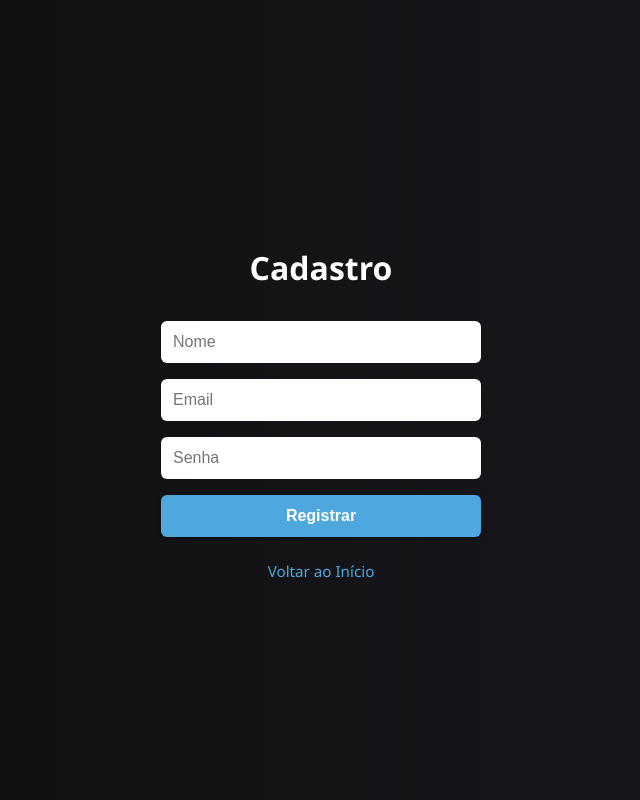
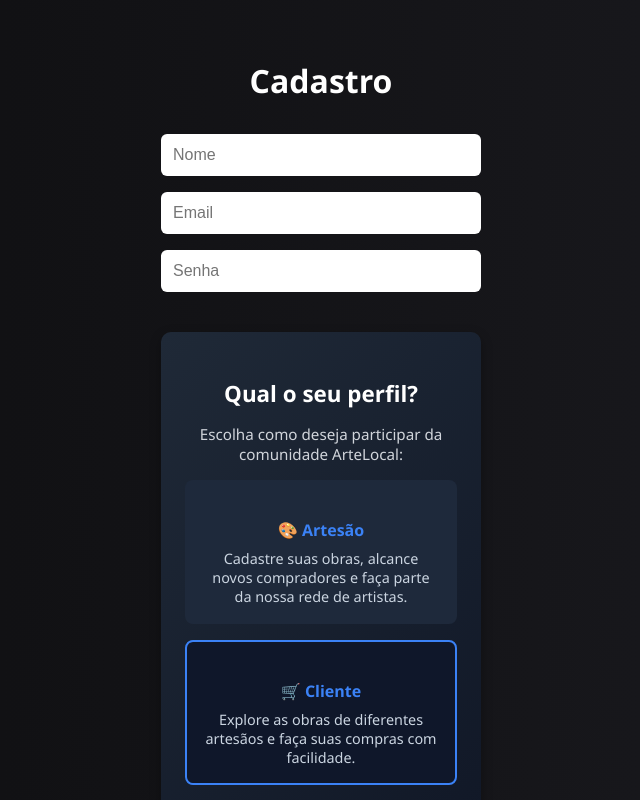
Before and after one commit to gabrielfrz/ArteLocal---FrontEnd, a React (Vite) app: page /register in a window 1280 px wide. Shown: the whole page, without its empty margins (319-959 px from the left). Built offline with nearby package versions, Linux system fonts and the light colour scheme.

Commit message:
feat: improve profile selection UI on register page with modern card layout

```diff
--- a/src/pages/Register.jsx
+++ b/src/pages/Register.jsx
@@ -4,10 +4,14 @@ import { toast } from 'react-toastify';
 import './auth.css';
 
 export default function Register() {
-  const [form, setForm] = useState({ name: '', email: '', password: '' });
+  const [form, setForm] = useState({ name: '', email: '', password: '', role: 'client' });
 
   const handleChange = (e) => {
     setForm({ ...form, [e.target.name]: e.target.value });
+  };
+
+  const handleRoleSelect = (role) => {
+    setForm({ ...form, role });
   };
 
   const handleSubmit = async (e) => {
@@ -24,7 +28,7 @@ export default function Register() {
       if (res.ok) {
         toast.success(data.message || 'Usuário registrado com sucesso!');
       } else {
-        toast.error(data.error || 'Erro ao registrar.');
+        toast.error(data.error || data.message || 'Erro ao registrar.');
       }
     } catch (err) {
       toast.error('Erro ao registrar.');
@@ -38,6 +42,28 @@ export default function Register() {
         <input name="name" placeholder="Nome" onChange={handleChange} required />
         <input name="email" type="email" placeholder="Email" onChange={handleChange} required />
         <input name="password" type="password" placeholder="Senha" onChange={handleChange} required />
+
+        <div className="role-selection">
+          <h3>Qual o seu perfil?</h3>
+          <p>Escolha como deseja participar da comunidade ArteLocal:</p>
+
+          <div
+            className={`role-option ${form.role === 'artisan' ? 'selected' : ''}`}
+            onClick={() => handleRoleSelect('artisan')}
+          >
+            <h4>🎨 Artesão</h4>
+            <p>Cadastre suas obras, alcance novos compradores e faça parte da nossa rede de artistas.</p>
+          </div>
+
+          <div
+            className={`role-option ${form.role === 'client' ? 'selected' : ''}`}
+            onClick={() => handleRoleSelect('client')}
+          >
+            <h4>🛒 Cliente</h4>
+            <p>Explore as obras de diferentes artesãos e faça suas compras com facilidade.</p>
+          </div>
+        </div>
+
         <button type="submit">Registrar</button>
       </form>
       <Link to="/" className="back-button">Voltar ao Início</Link>
--- a/src/pages/auth.css
+++ b/src/pages/auth.css
@@ -73,3 +73,60 @@
   color: #2196f3;
   text-decoration: underline;
 }
+
+
+
+
+
+.role-selection {
+  background: linear-gradient(135deg, #1f2937, #111827);
+  padding: 1.5rem;
+  border-radius: 10px;
+  margin-top: 1.5rem;
+  box-shadow: 0 4px 12px rgba(0, 0, 0, 0.3);
+  color: #ffffff;
+}
+
+.role-selection h3 {
+  font-size: 1.4rem;
+  margin-bottom: 0.5rem;
+  color: #ffffff;
+}
+
+.role-selection p {
+  font-size: 0.95rem;
+  color: #d1d5db;
+  margin-bottom: 1rem;
+}
+
+.role-option {
+  background-color: #1e293b;
+  border: 2px solid transparent;
+  border-radius: 8px;
+  padding: 1rem;
+  margin-bottom: 1rem;
+  cursor: pointer;
+  transition: border-color 0.3s, box-shadow 0.3s, background-color 0.3s;
+}
+
+.role-option h4 {
+  margin-bottom: 0.5rem;
+  color: #3b82f6;
+}
+
+.role-option p {
+  margin: 0;
+  font-size: 0.9rem;
+  color: #cbd5e1;
+}
+
+.role-option:hover {
+  border-color: #3b82f6;
+  box-shadow: 0 0 10px rgba(59, 130, 246, 0.4);
+  background-color: #0f172a;
+}
+
+.role-option.selected {
+  border-color: #3b82f6;
+  background-color: #0f172a;
+}
```
